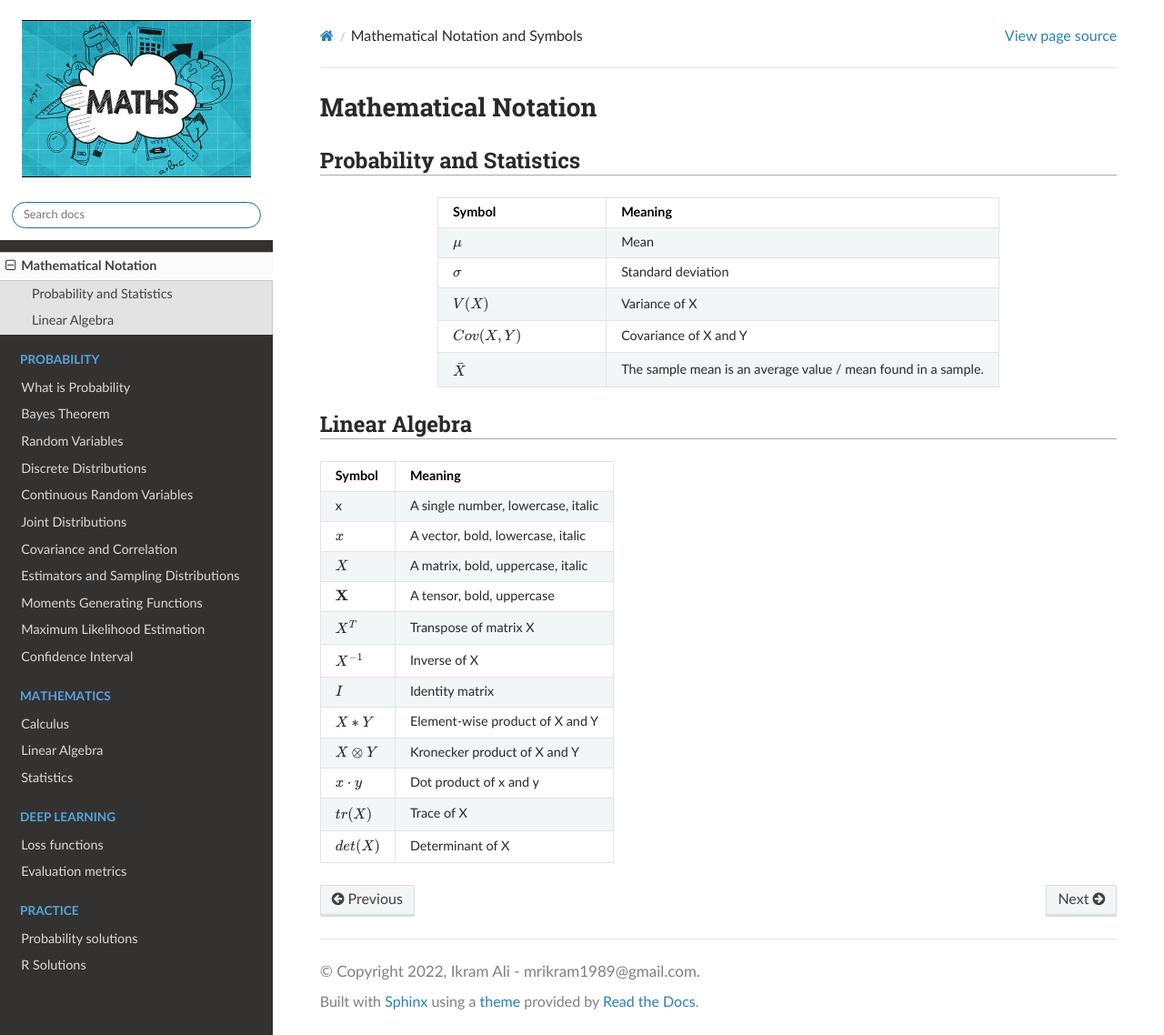
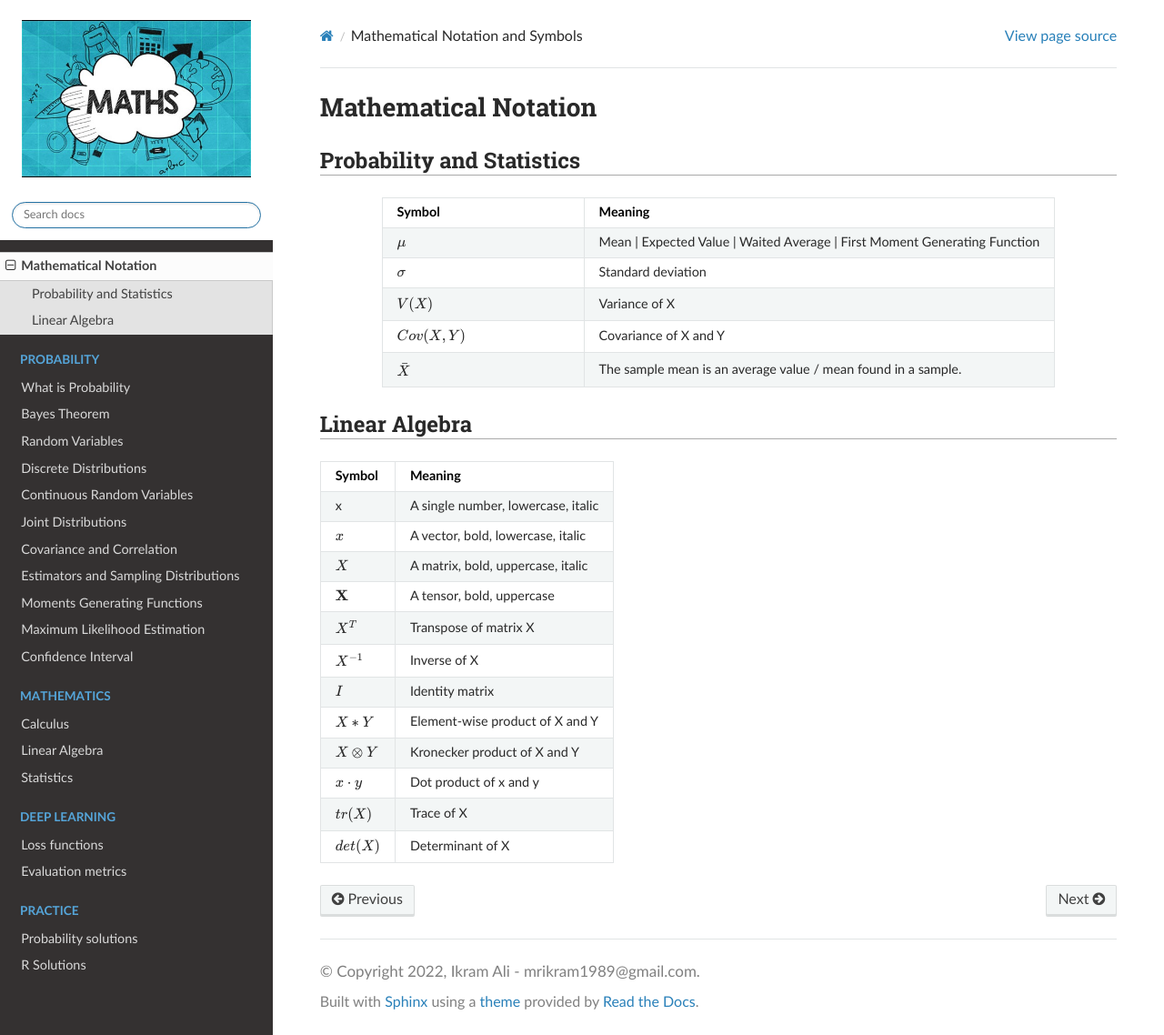
Before and after one commit to akkefa/ml-notes, a Sphinx documentation site: the page built from docs/mathematical_notation.md, in a window 1280 px wide and 1138 px high. Shown: the whole window at 91% size. Built offline with Sphinx 7.4.7 and the Read the Docs theme 2.0.0, drawn with Linux system fonts in a browser that asks for light colours.

Commit message:
new changes

```diff
--- a/docs/mathematical_notation.md
+++ b/docs/mathematical_notation.md
@@ -13,7 +13,7 @@
 * - Symbol
   - Meaning
 * - $\mu$
-  - Mean
+  - Mean | Expected Value | Waited Average | First Moment Generating Function
 * - $\sigma$
   - Standard deviation
 * - $V(X)$
```
